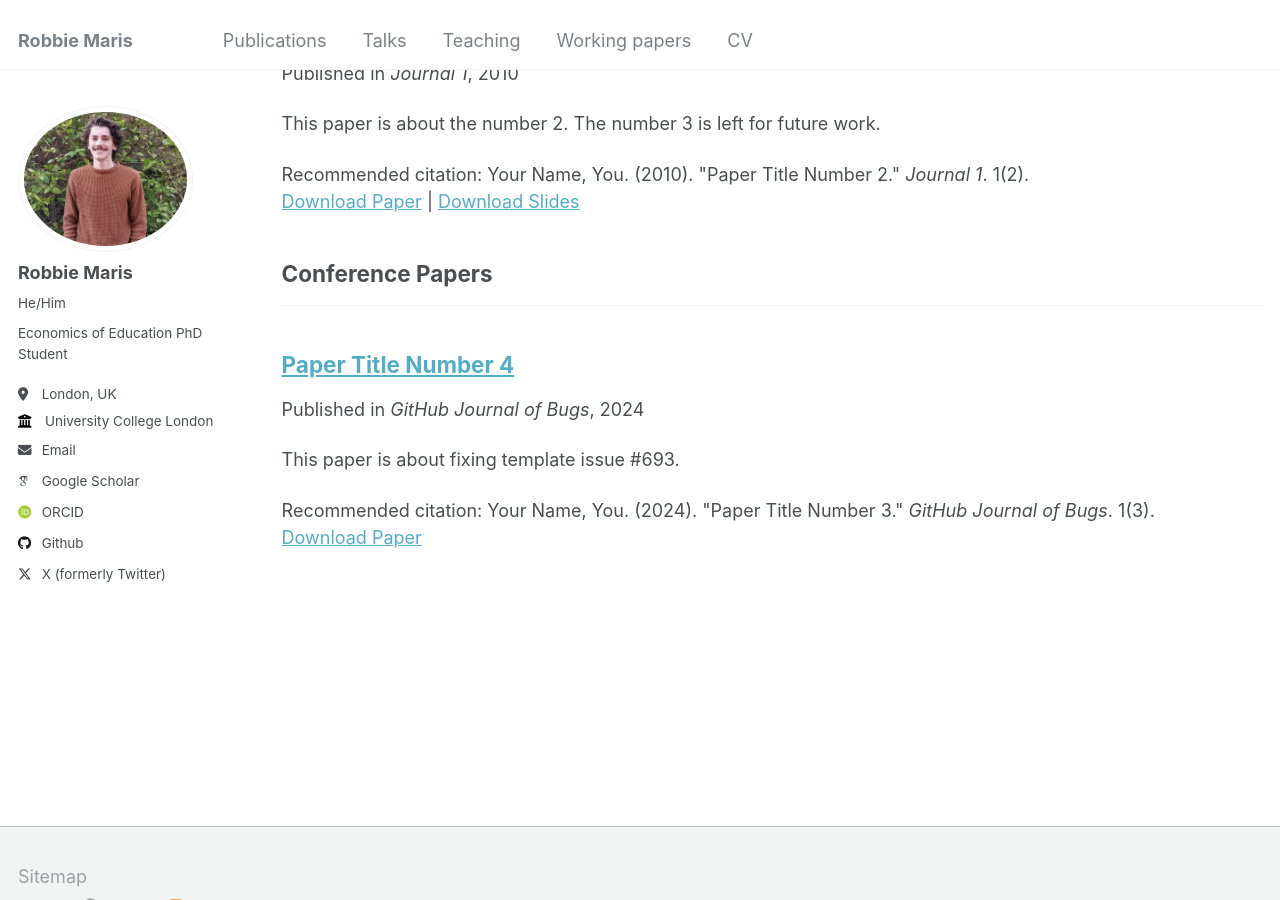
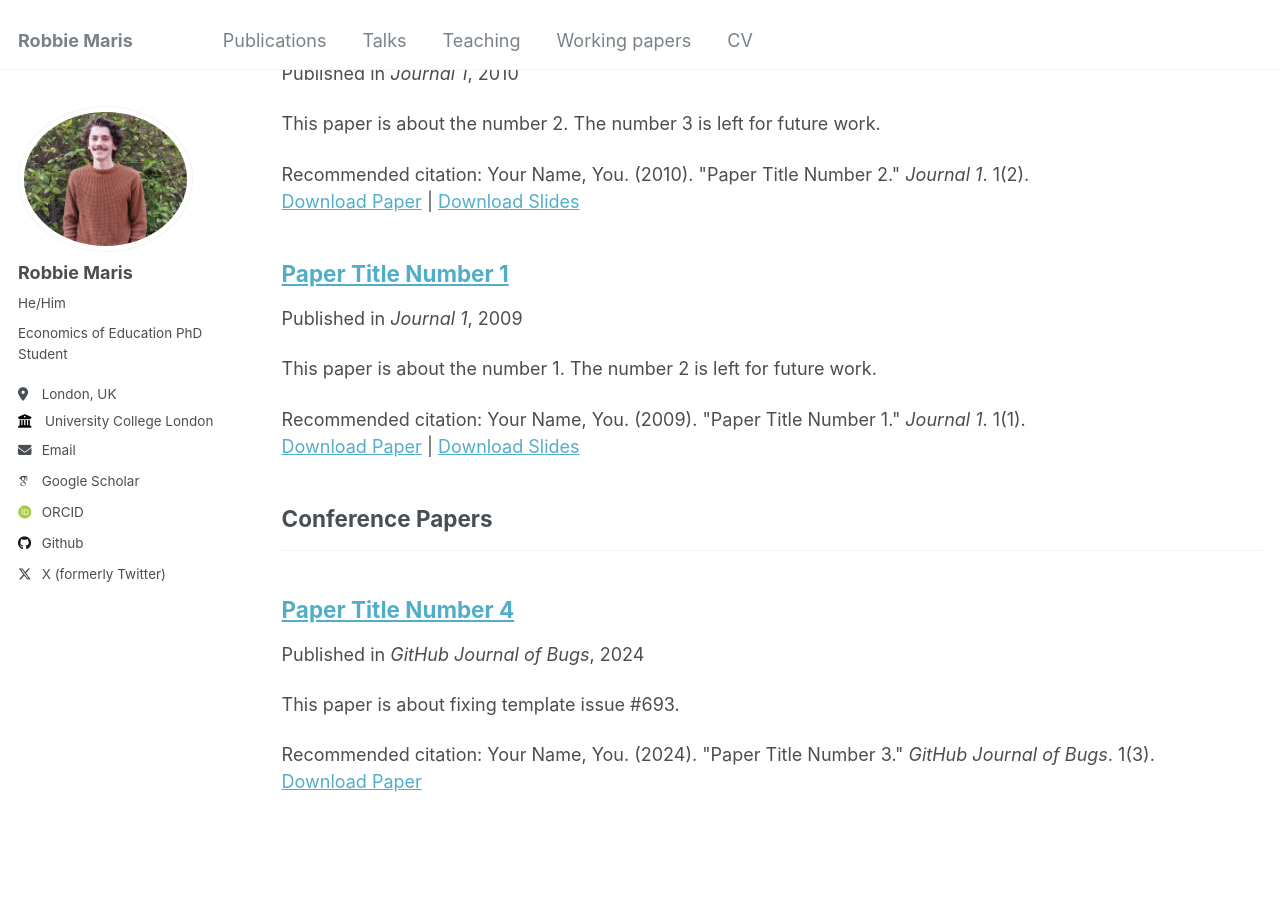
Before and after one commit to robbiem8910/academic_website, a Jekyll site: the page built from _pages/publications.html, in a window 1280 px wide and 900 px high, scrolled down 541 px. Built offline with Jekyll 4.4.1, drawn with Linux system fonts in a browser that asks for light colours; some web fonts are replaced; a file with an impossible date is left out.

Commit message:
Update 2009-10-01-paper-title-number-1.md

```diff
--- a/_publications/2009-10-01-paper-title-number-1.md
+++ b/_publications/2009-10-01-paper-title-number-1.md
@@ -1,13 +1,14 @@
 ---
-title: "Optimism Bias as a Barrier to Accessing Mental Health Support Amongst Tertiary Students"
+title: "Paper Title Number 1"
 collection: publications
 category: manuscripts
-permalink: /publication/optimism_bias
-excerpt: 'Student wellbeing is a key concern'
-date: 2024-24-04
-venue: 'Higher Education Research and Development'
-paperurl: '[http://academicpages.github.io/files/paper1.pdf](https://www.tandfonline.com/doi/full/10.1080/07294360.2024.2339838)'
-citation: 'N Stanley-Clarke, A Hay, **R Maris**, A Ryan, J Knook & L Winder. (2024). &quot;Optimism Bias as a Barrier to Accessing Mental Health Support Amongst Tertiary Students.&quot; <i>Higher Education Research and Development 1</i>. 1(1).'
+permalink: /publication/2009-10-01-paper-title-number-1
+excerpt: 'This paper is about the number 1. The number 2 is left for future work.'
+date: 2009-10-01
+venue: 'Journal 1'
+slidesurl: 'http://academicpages.github.io/files/slides1.pdf'
+paperurl: 'http://academicpages.github.io/files/paper1.pdf'
+citation: 'Your Name, You. (2009). &quot;Paper Title Number 1.&quot; <i>Journal 1</i>. 1(1).'
 ---
 
 The contents above will be part of a list of publications, if the user clicks the link for the publication than the contents of section will be rendered as a full page, allowing you to provide more information about the paper for the reader. When publications are displayed as a single page, the contents of the above "citation" field will automatically be included below this section in a smaller font.
```
